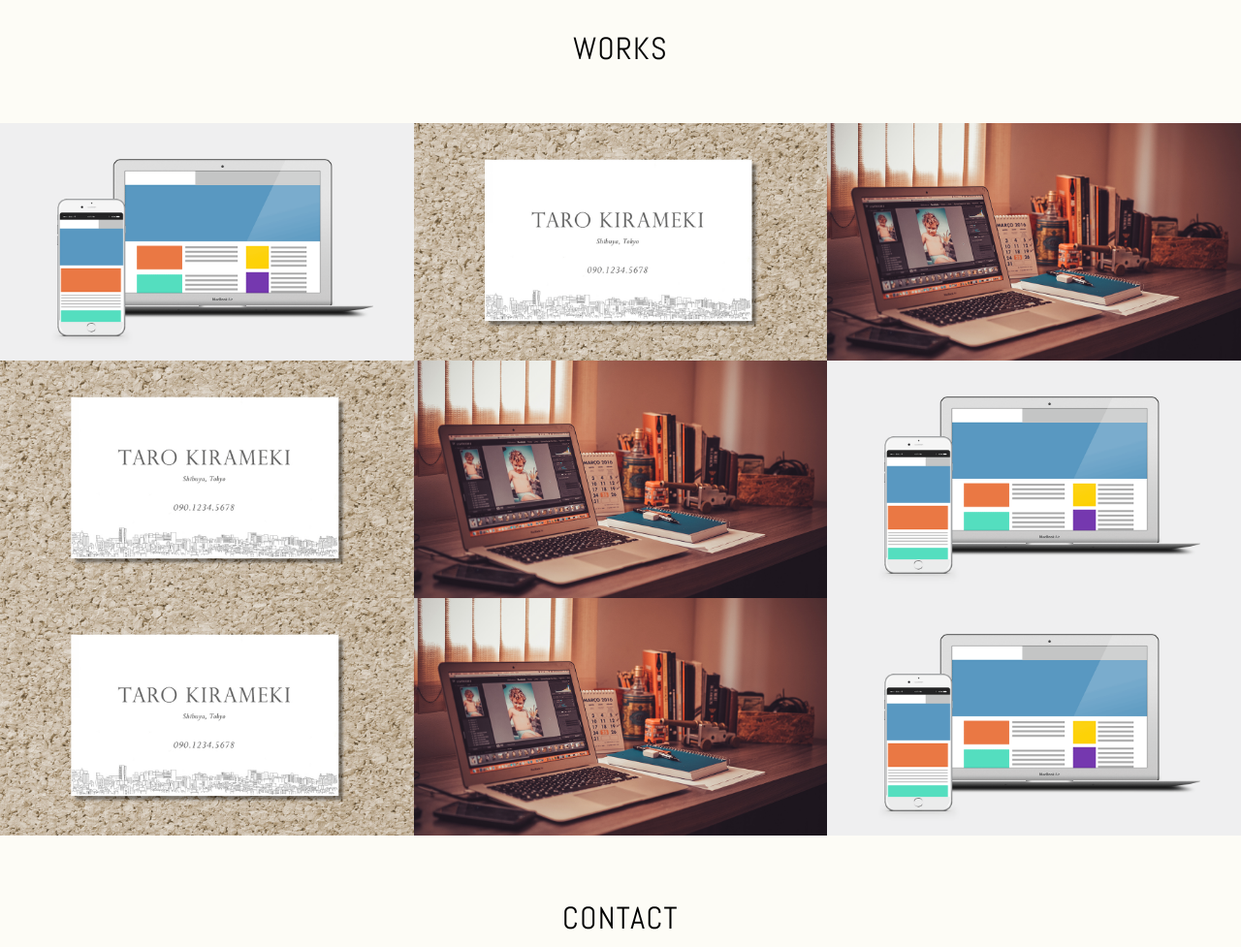
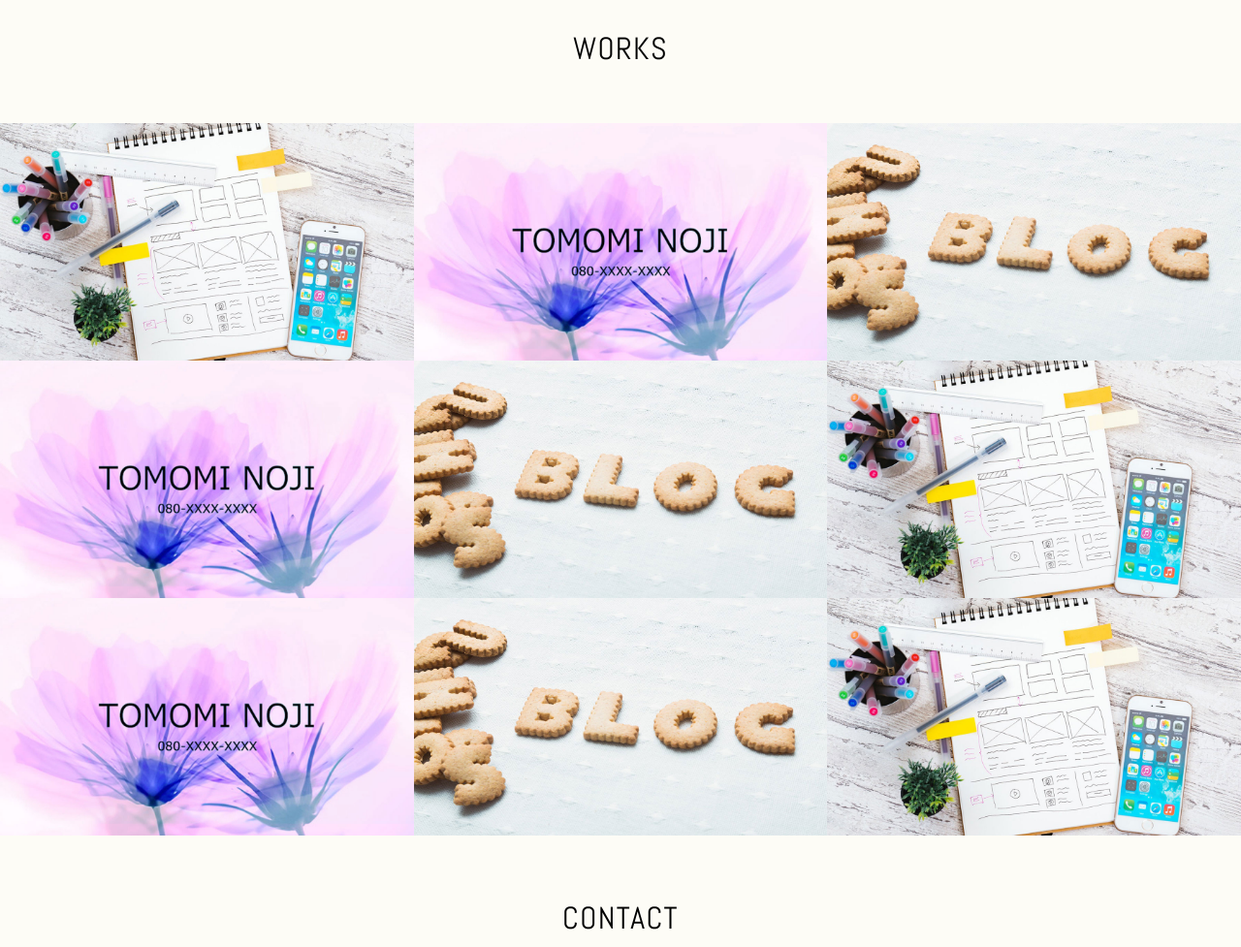
Before and after one commit to tomominoji/tomominoji.github.io, a plain HTML site: page index.html in a window 1280 px wide. Shown: the part 1040-2017 px from the top of the page at 97% size. Drawn offline with nearby package versions, Linux system fonts and the light colour scheme.

Commit message:
changed images

```diff
--- a/index.html
+++ b/index.html
@@ -14,7 +14,7 @@
              <a href="#contact" class="button-contact"><i aria-label="お問い合わせ" class="fa fa-envelope-o"></i></a>
              <div class="profile">
              <h1 class="site-title abel uppercase text-center">Web Designer <span>Tomomi Noji</span></h1>
-             <img src="./images/img_profile.jpg" alt="プロフィール写真" width="140" height="140" class="block-center profile-icon">
+             <img src="./images/tomomi-photo.jpg" alt="プロフィール写真" width="140" height="140" class="block-center profile-icon">
              <p>憧れていたWebデザイナーを目指す野路友美です。オンラインスクールでWeb制作の知識や技術を学んでいます。</p>
              </div>
     </header>
@@ -44,7 +44,7 @@
         <h2 class="text-center">Works</h2>
         <div class="works-box">
             <a href="#">
-                <img src="./images/img_work_site.png" alt="株式会社きらめき コーポレートサイト様 Webサイトデザイン">
+                <img src="./images/worksite.jpg" alt="株式会社きらめき コーポレートサイト様 Webサイトデザイン">
                 <div class="works-box-inner">
                     <div class="text-center">
                         <h3>株式会社きらめき コーポレートサイト</h3>
@@ -58,7 +58,7 @@
         <!-- 追加  -->
         <div class="works-box">
             <a href="#">
-                <img src="./images/img_work_card.jpg" alt="きらめき花子様 名刺デザイン">
+                <img src="./images/workcard.jpg" alt="きらめき花子様 名刺デザイン">
                 <div class="works-box-inner">
                     <div class="text-center">
                         <h3>きらめき花子様 名刺</h3>
@@ -70,7 +70,7 @@
         </div>
         <div class="works-box">
             <a href="#">
-                <img src="./images/img_work_blog.jpg" alt="WordPressオリジナルテーマ">
+                <img src="./images/workblog.jpg" alt="WordPressオリジナルテーマ">
                 <div class="works-box-inner">
                     <div class="text-center">
                         <h3>ブログデザイン</h3>
@@ -82,7 +82,7 @@
         </div>
         <div class="works-box">
             <a href="#">
-                <img src="./images/img_work_card.jpg" alt="きらめき花子様 名刺デザイン">
+                <img src="./images/workcard.jpg" alt="きらめき花子様 名刺デザイン">
                 <div class="works-box-inner">
                     <div class="text-center">
                         <h3>きらめき花子様 名刺</h3>
@@ -94,7 +94,7 @@
         </div>
         <div class="works-box">
             <a href="#">
-                <img src="./images/img_work_blog.jpg" alt="WordPressオリジナルテーマ">
+                <img src="./images/workblog.jpg" alt="WordPressオリジナルテーマ">
                 <div class="works-box-inner">
                     <div class="text-center">
                         <h3>ブログデザイン</h3>
@@ -106,7 +106,7 @@
         </div>
         <div class="works-box">
             <a href="#">
-                <img src="./images/img_work_site.png" alt="株式会社きらめき コーポレートサイト様 Webサイトデザイン">
+                <img src="./images/worksite.jpg" alt="株式会社きらめき コーポレートサイト様 Webサイトデザイン">
                 <div class="works-box-inner">
                     <div class="text-center">
                         <h3>株式会社きらめき コーポレートサイト</h3>
@@ -118,7 +118,7 @@
         </div>
         <div class="works-box">
             <a href="#">
-                <img src="./images/img_work_card.jpg" alt="きらめき花子様 名刺デザイン">
+                <img src="./images/workcard.jpg" alt="きらめき花子様 名刺デザイン">
                 <div class="works-box-inner">
                     <div class="text-center">
                         <h3>きらめき花子様 名刺</h3>
@@ -130,7 +130,7 @@
         </div>
         <div class="works-box">
             <a href="#">
-                <img src="./images/img_work_blog.jpg" alt="WordPressオリジナルテーマ">
+                <img src="./images/workblog.jpg" alt="WordPressオリジナルテーマ">
                 <div class="works-box-inner">
                     <div class="text-center">
                         <h3>ブログデザイン</h3>
@@ -142,7 +142,7 @@
         </div>
         <div class="works-box">
             <a href="#">
-                <img src="./images/img_work_site.png" alt="株式会社きらめき コーポレートサイト様 Webサイトデザイン">
+                <img src="./images/worksite.jpg" alt="株式会社きらめき コーポレートサイト様 Webサイトデザイン">
                 <div class="works-box-inner">
                     <div class="text-center">
                         <h3>株式会社きらめき コーポレートサイト</h3>
```
Also changed, not shown: images/tomomi-photo.jpg (added), images/workblog.jpg (added), images/workcard.jpg (added), images/worksite.jpg (added).
